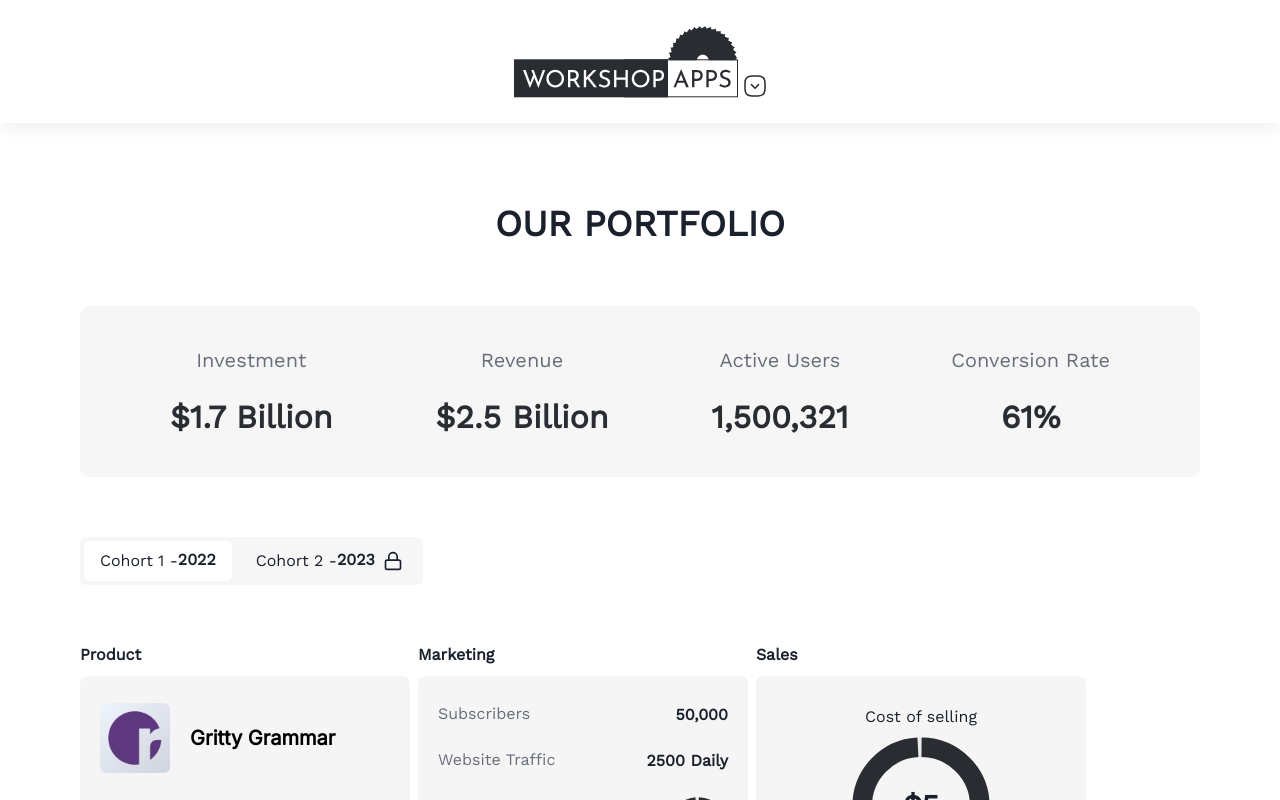
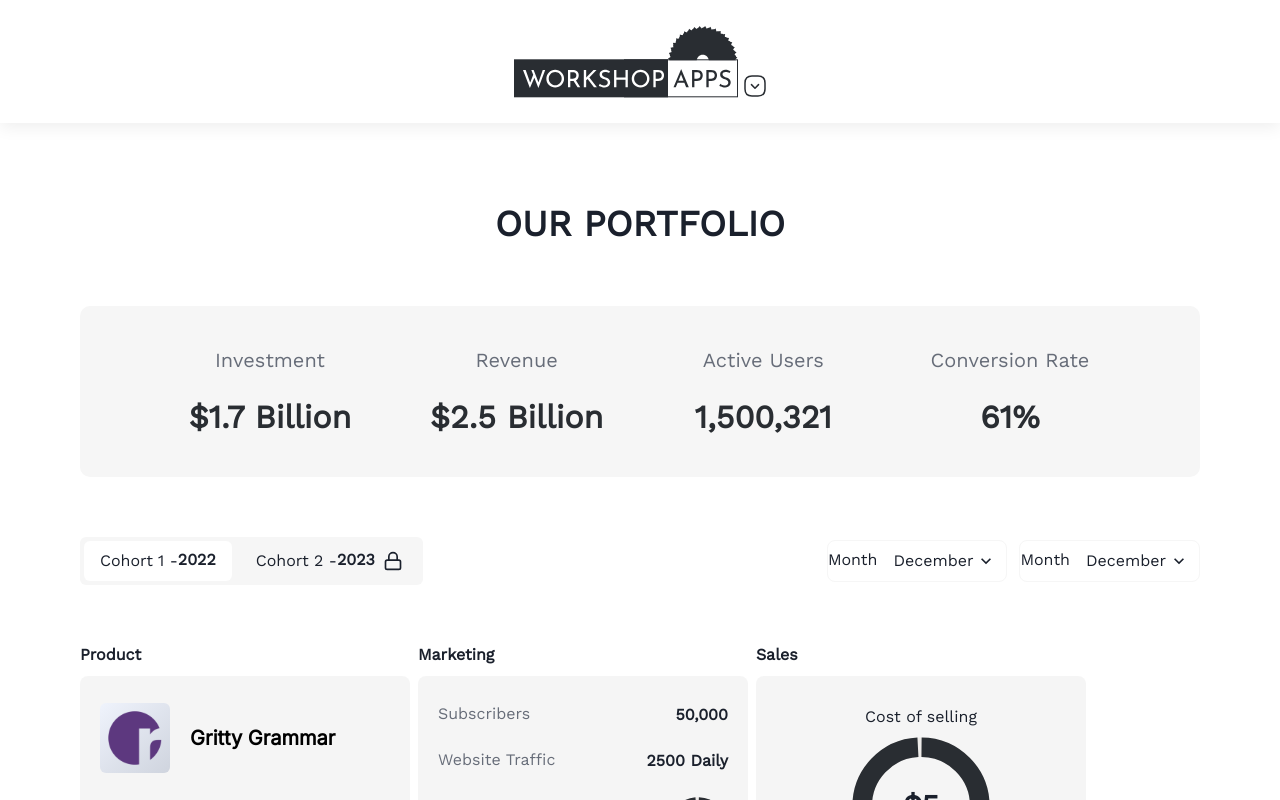
Before and after one commit to workshopapps/workshopapps-portfolio, a Next.js app in the folder frontend/: page /dashboard in a window 1280 px wide. Shown: the top 800 px of the page. Built offline with nearby package versions, Linux system fonts and the light colour scheme.

Commit message:
chore: created the custom select component

```diff
--- /dev/null
+++ b/frontend/components/custom-select/index.jsx
@@ -0,0 +1,26 @@
+import React from "react";
+import { HStack, Select, Text } from "@chakra-ui/react";
+
+function CustomSelect() {
+  return (
+    <HStack spacing={0} rounded={8} border="1px solid" borderColor="brand.200">
+      <Text>Month</Text>
+      <Select
+        placeholder="December"
+        border={0}
+        // paddingEnd={-2}
+        cursor="pointer"
+        outline="none"
+        _focus={{ shadow: "" }}
+        _active={{ shadow: "" }}
+        _focusWithin={{ shadow: "" }}
+      >
+        <option value="option1">Option 1</option>
+        <option value="option2">Option 2</option>
+        <option value="option3">Option 3</option>
+      </Select>
+    </HStack>
+  );
+}
+
+export default CustomSelect;
--- a/frontend/components/dashboard-header/index.jsx
+++ b/frontend/components/dashboard-header/index.jsx
@@ -9,7 +9,7 @@ const sections = [
 ];
 
 const Section = ({ field, value }) => (
-  <Stack spacing={6} textAlign="center">
+  <Stack spacing={6} textAlign="center" minW="200px">
     <Text color="text.200" fontSize="20px">
       {field}
     </Text>
--- a/frontend/lib/theme/config.js
+++ b/frontend/lib/theme/config.js
@@ -41,6 +41,7 @@ export const colors = {
     200: "#F6F6F6",
     // text semi dark color
     300: "#006174",
+    400: "#F5F5F5",
     // subtle main color
   },
 };
--- a/frontend/pages/dashboard.jsx
+++ b/frontend/pages/dashboard.jsx
@@ -5,6 +5,7 @@ import { Stack, HStack } from "@chakra-ui/react";
 import ProductCard from "../components/product-card";
 import CohortToggler from "../components/cohort-toggler";
 import DashboardHedaader from "../components/dashboard-header";
+import CustomSelect from "../components/custom-select";
 
 export default function Dashboard() {
   return (
@@ -15,7 +16,13 @@ export default function Dashboard() {
       </Head>
       <Stack p={20} spacing="60px">
         <DashboardHedaader />
-        <CohortToggler />
+        <HStack w="full" justifyContent="space-between">
+          <CohortToggler />
+          <HStack spacing={3}>
+            <CustomSelect />
+            <CustomSelect />
+          </HStack>
+        </HStack>
         <HStack>
           <ProductCard />
           <MarketingCard />
```
